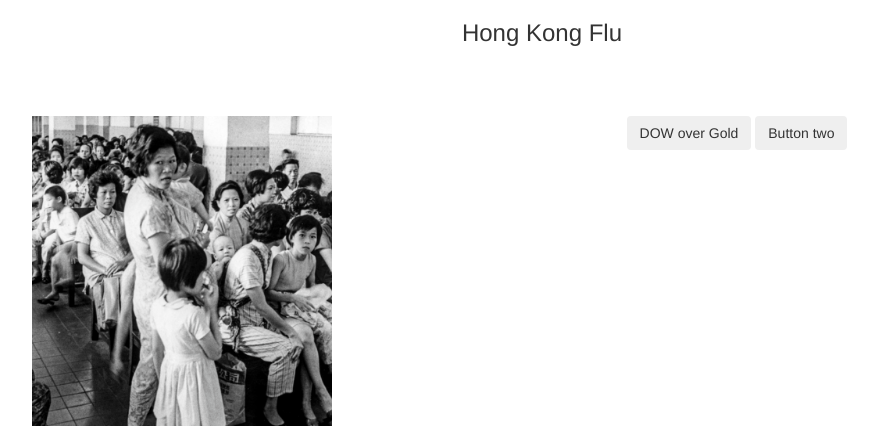
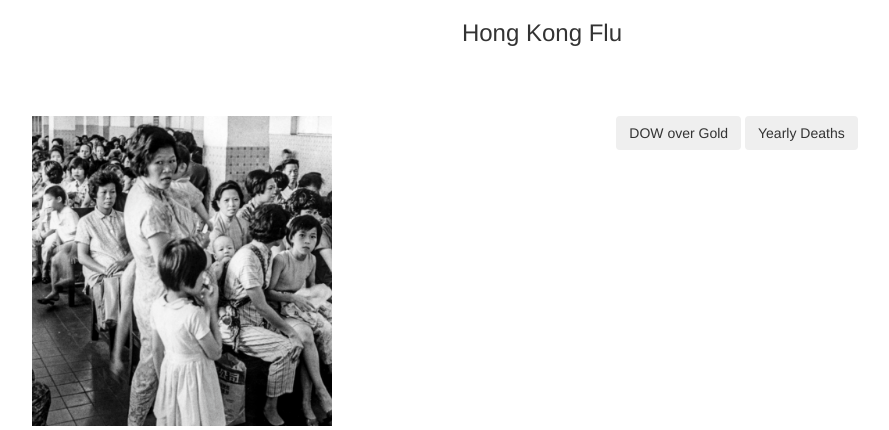
Before and after one commit to pandemicgoldprices/pandemicgoldprices, a Flask app: page /hong_kong_flu in a window 1280 px wide. Shown: the part 52-482 px from the top of the page, without its empty margins (98-987 px from the left). Run offline with Flask 2, Linux system fonts and the light colour scheme; data that the repository does not hold is empty; some libraries are stand-ins or nearby versions.

Commit message:
updated HK2

```diff
--- a/app.py
+++ b/app.py
@@ -1,4 +1,3 @@
-
 from flask import Flask, render_template, jsonify, redirect, url_for, request
 # from scrape import scrape
 from dao.database import getLatest, getRangeDowData, getMonthlyDeathsData
@@ -68,8 +67,10 @@ def asian_flu():
 @app.route('/hong_kong_flu')
 def hong_kong_flu():
     hong_kong_data = getRangeDowData(1968,1973)
+    hong_kong_data1=getMonthlyDeathsData()
+    json_hong_kong_data1 = str(JSONEncoder().encode(hong_kong_data1))
     json_hong_kong_data = str(JSONEncoder().encode(hong_kong_data))
-    return render_template('hong_kong_flu.html', data1 = json_hong_kong_data)
+    return render_template('hong_kong_flu.html', data1 = json_hong_kong_data,data2=json_hong_kong_data1)
 
 
 @app.route('/swine_flu')
--- a/templates/hong_kong_flu.html
+++ b/templates/hong_kong_flu.html
@@ -78,13 +78,13 @@
 
           <!-- <button id = "myButtonOne" type="button" class="btn btn-secondary" onClick="renderDowOverGoldPlot('myPlot',{ data })">Button One</button>           -->
           <button id = "myButtonOne" type="button" class="btn btn-secondary" onClick="renderDowOverGoldPlot('swineDowGold',{{ data1 }} )">DOW over Gold</button>
-          <button id = "myButtonTwo" type="button" class="btn btn-secondary" onClick="">Button two</button>
+          <button id = "myButtonTwo" type="button" class="btn btn-secondary" onClick="renderDeathsMonthly('deaths',{{data2}})">Yearly Deaths</button>
 
 
     </div>
     <div id="swineDowGold">
-
     </div>
+    <div id='deaths'></div>
  </div>
     </body>
 
```
